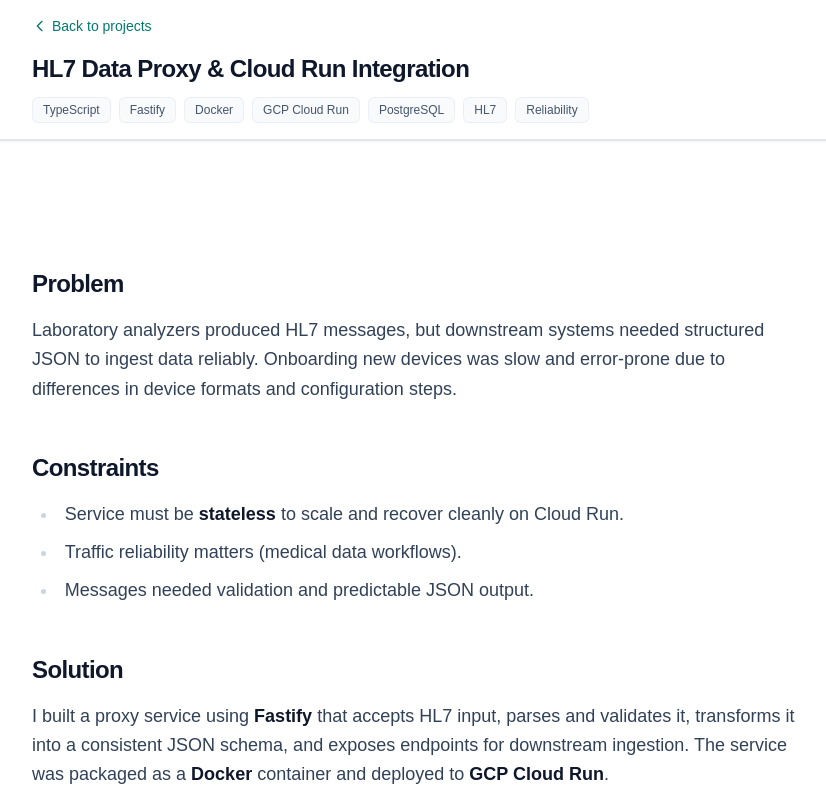
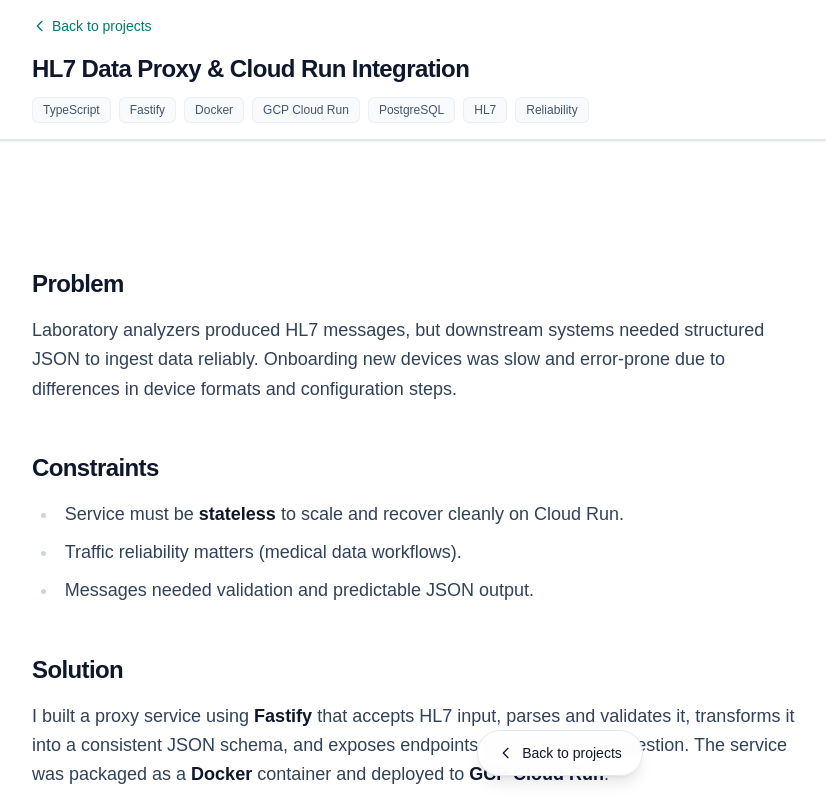
Before and after one commit to eggarcia98/portfolio, a Next.js app: page /projects/hl7-proxy in a window 1280 px wide. Shown: the top 800 px of the page, without its empty margins (80-906 px from the left). Built offline with nearby package versions, Linux system fonts and the light colour scheme; a web font is replaced by a local one.

Commit message:
feat: enhance CaseStudy component with improved layout and back navigation link

```diff
--- a/src/components/case-study.tsx
+++ b/src/components/case-study.tsx
@@ -39,9 +39,21 @@
                 </div>
             </header>
 
-            <main className="container-page py-16 lg:py-20">
+            <main className="container-page py-16 pb-28 lg:py-20 lg:pb-32">
                 <article className="article max-w-3xl">{children}</article>
             </main>
+
+            <div className="pointer-events-none fixed inset-x-0 bottom-4 z-40 flex justify-center px-4 sm:bottom-6">
+                <Link
+                    href={backHref}
+                    className="pointer-events-auto inline-flex items-center gap-2 rounded-full border border-slate-200 bg-white/95 px-5 py-3 text-sm font-medium text-slate-900 shadow-lg shadow-slate-900/10 backdrop-blur transition-colors hover:bg-slate-50 dark:border-slate-700 dark:bg-slate-900/95 dark:text-white dark:hover:bg-slate-800"
+                >
+                    <svg className="h-4 w-4" fill="none" stroke="currentColor" viewBox="0 0 24 24">
+                        <path strokeLinecap="round" strokeLinejoin="round" strokeWidth={2} d="M15 19l-7-7 7-7" />
+                    </svg>
+                    Back to projects
+                </Link>
+            </div>
         </div>
     );
 }
```
